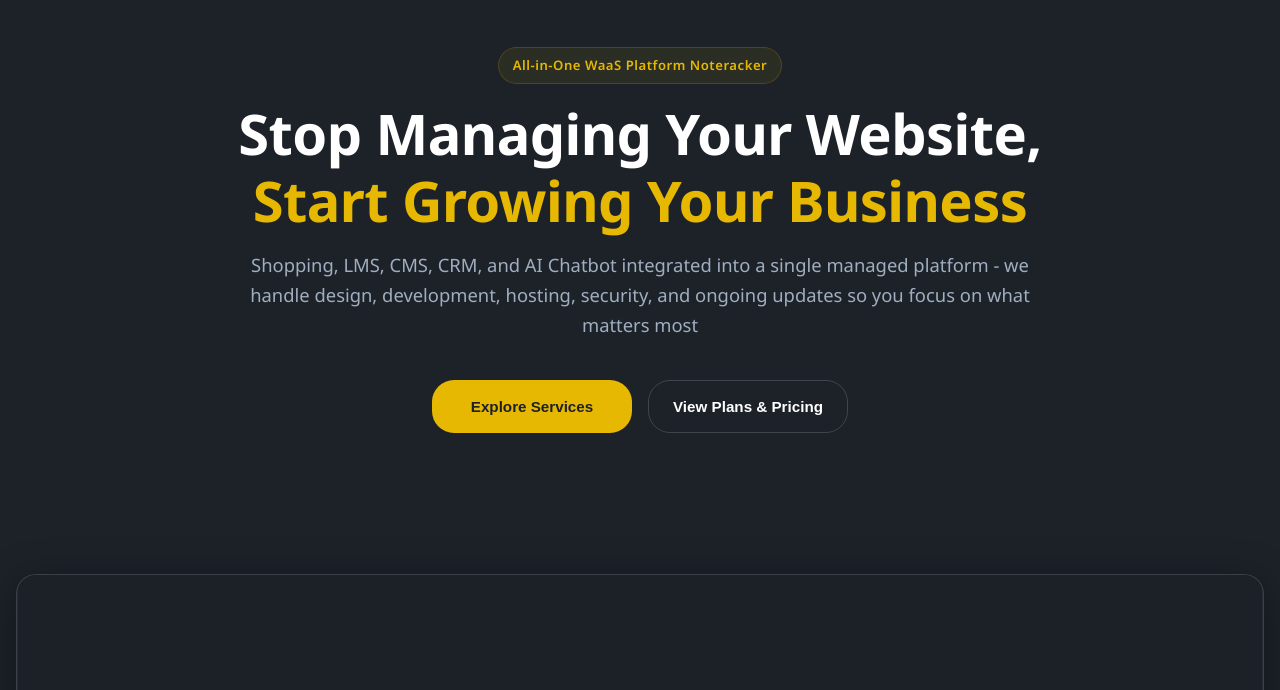
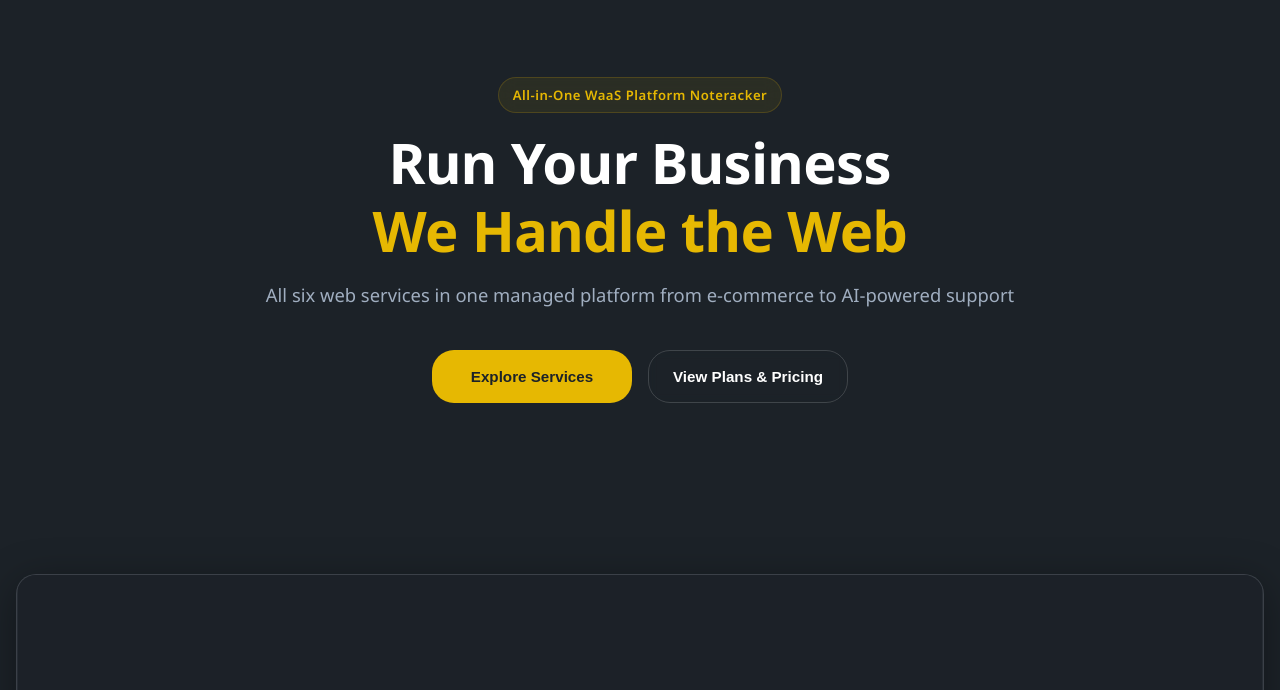
Before and after one commit to wonseok413-blip/n0003, a website: page public/index.html in a window 1280 px wide. Shown: the part 110-800 px from the top of the page. Drawn offline with nearby package versions, Linux system fonts and the light colour scheme; no server answers.

Commit message:
content: update hero heading and subtitle text

```diff
--- a/public/index.html
+++ b/public/index.html
@@ -23,11 +23,11 @@
       <div class="hero-content">
         <span class="hero-badge">All-in-One WaaS Platform Noteracker</span>
         <h1 style="color:#fff; -webkit-text-fill-color:#fff; line-height:1.2;">
-          Stop Managing Your Website,<br>
-          <span class="hero-highlight">Start Growing Your Business</span>
+          Run Your Business<br>
+          <span class="hero-highlight">We Handle the Web</span>
         </h1>
         <p>
-          Shopping, LMS, CMS, CRM, and AI Chatbot integrated into a single managed platform - we handle design, development, hosting, security, and ongoing updates so you focus on what matters most
+          All six web services in one managed platform from e-commerce to AI-powered support
         </p>
         <div class="hero-buttons" style="margin-top: 1.5rem;">
           <button class="btn-primary" onclick="location.href='/services'">
```
